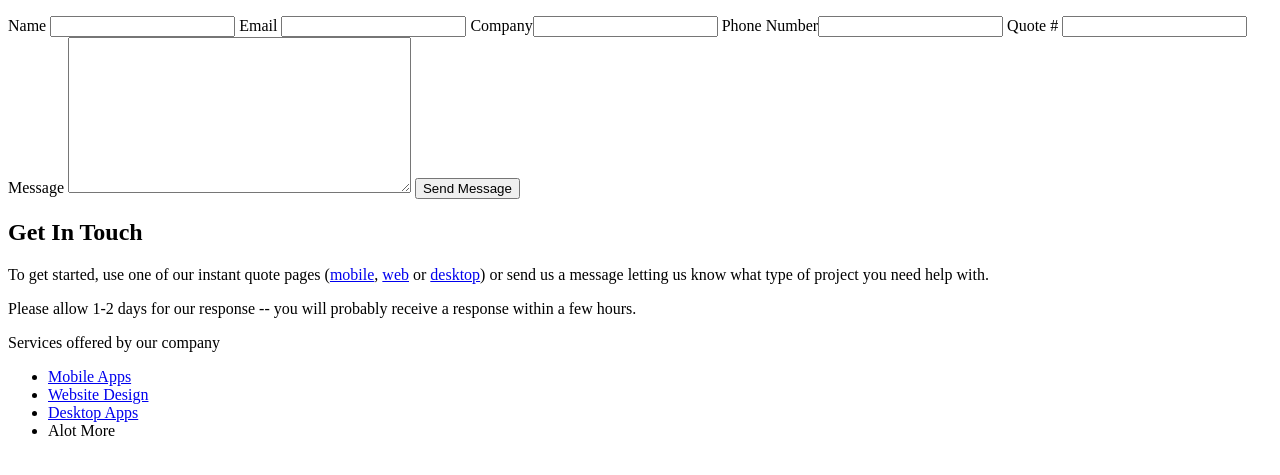
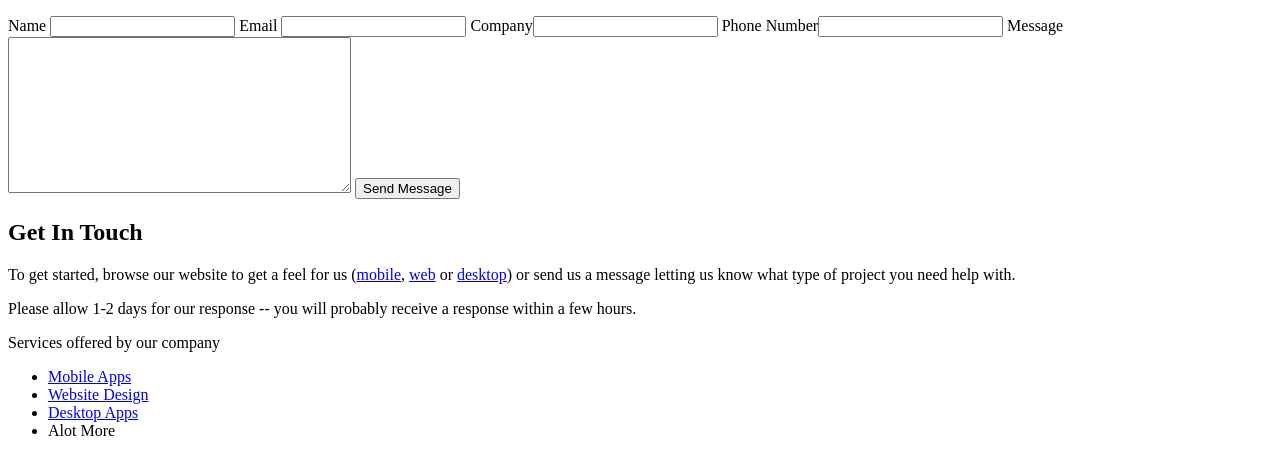
Before and after one commit to derekzhang79/ictcode_website, a Django app: page /contact/ in a window 1280 px wide. Shown: the part 246-721 px from the top of the page. Run offline with Django 3.2, Linux system fonts and the light colour scheme; parts of the project's set-up code (start-up, migrations or seed data) failed here and were passed over.

Commit message:
Remove some left over quote stuff.

```diff
--- a/templates/contact.html
+++ b/templates/contact.html
@@ -23,13 +23,6 @@
             <label for="id_company">Company</label>{{ contact_form.company }}
             <label for="id_phone_number">Phone Number</label>{{ contact_form.phone_number }}
 
-            <label for="id_quote_number">Quote #</label>
-            <input id="id_quote_number" type="text" name="quote_number" value="{% if contact_form.quote_number.value %}{{ contact_form.quote_number.value }}{% endif %}"
-                {% if contact_form.quote_number.errors %}
-                    class="error"
-                {% endif %}
-            />
-
             <label for="id_message" class="required">Message</label>
             <textarea id="id_message" name="message" cols="40" rows="10"
             {% if contact_form.message.errors %}
@@ -42,7 +35,7 @@
             <input type="submit" value="Send Message" />
         </form>
         <h1>Get In Touch</h1>
-        <p>To get started, use one of our instant quote pages
+        <p>To get started, browse our website to get a feel for us
            (<a href="{% url mobile %}">mobile</a>,
            <a href="{% url web %}">web</a> or
            <a href="{% url desktop %}">desktop</a>)
--- a/views.py
+++ b/views.py
@@ -4,7 +4,7 @@ from django.template import RequestContext
 from forms import ContactForm
 
 
-def contact(request, quote_id=None):
+def contact(request):
     if request.method == 'POST':
         form = ContactForm(request.POST)
 
@@ -13,7 +13,7 @@ def contact(request, quote_id=None):
 
             return redirect('thanks')
     else:
-        form = ContactForm(initial={'quote_number': quote_id})
+        form = ContactForm()
 
     response_data = {
         'contact_form': form,
```
Also changed, not shown: css/base.css (+0 -34 lines).
